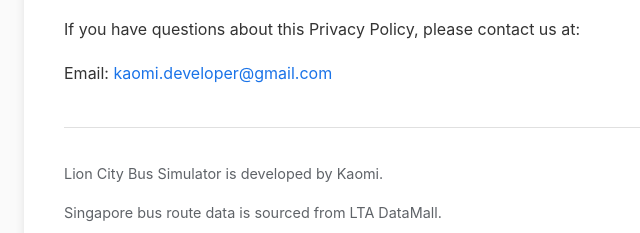
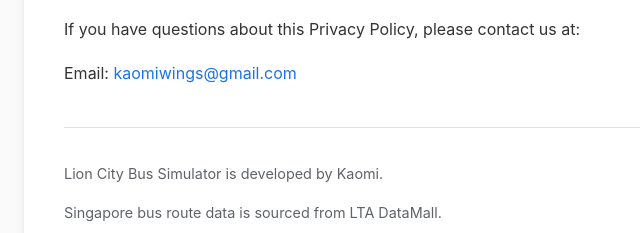
Before and after one commit to kaomilim/lion-city-bus-privacy, a plain HTML site: page index.html in a window 1280 px wide. Shown: the part 3481-3714 px from the top of the page, 236-876 px from the left. Drawn offline with Linux system fonts and the light colour scheme.

Commit message:
Update index.html

```diff
--- a/index.html
+++ b/index.html
@@ -199,7 +199,7 @@
 
         <h2>Contact Us</h2>
         <p>If you have questions about this Privacy Policy, please contact us at:</p>
-        <p>Email: <a href="mailto:kaomi.developer@gmail.com">kaomi.developer@gmail.com</a></p>
+        <p>Email: <a href="mailto:kaomiwings@gmail.com">kaomiwings@gmail.com</a></p>
 
         <div class="footer">
             <p>Lion City Bus Simulator is developed by Kaomi.</p>
```
